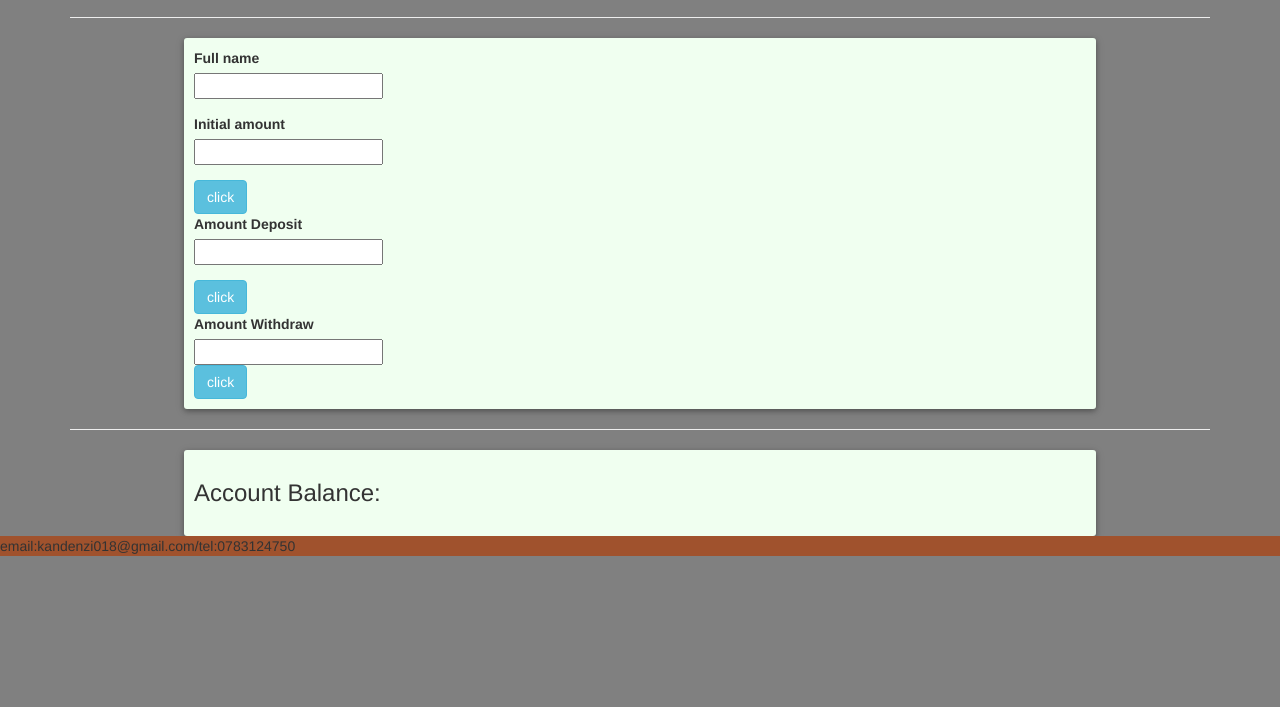
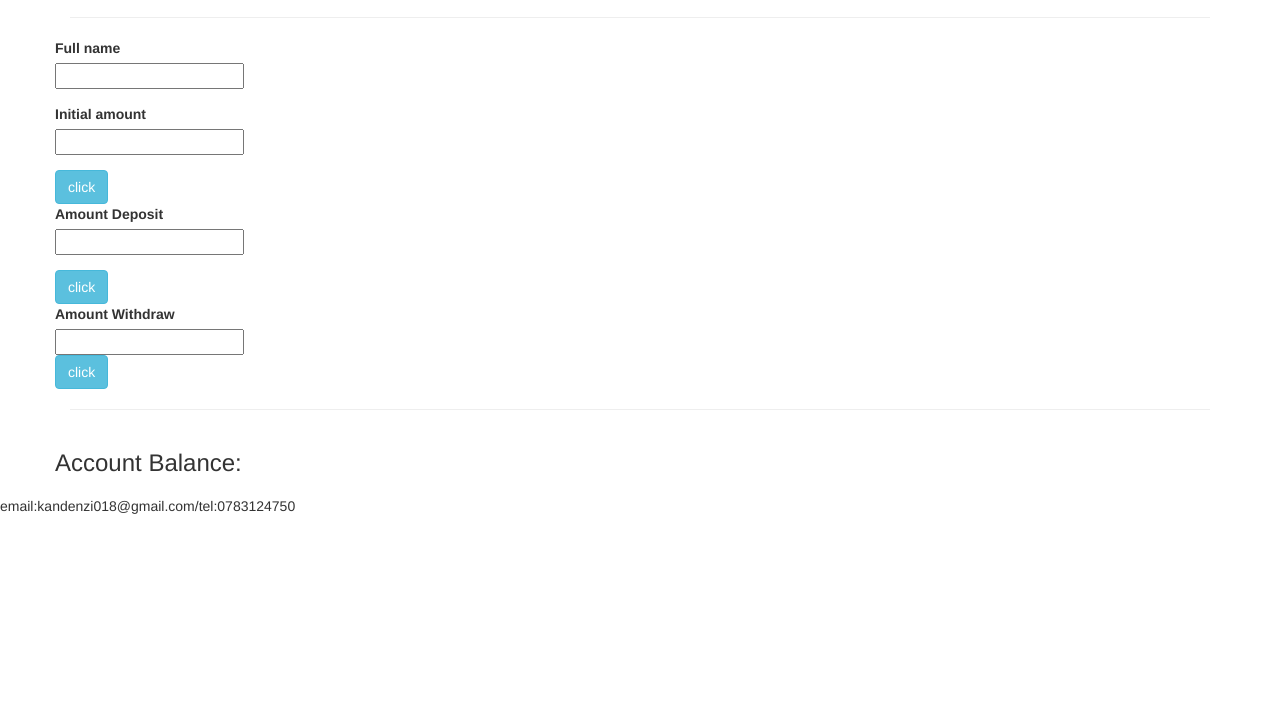
Before and after one commit to geratha/bank-account, a plain HTML site: page index.html in a window 1280 px wide. Shown: the part 93-800 px from the top of the page. Drawn offline with Linux system fonts and the light colour scheme; files that its build step writes are made by us from their sources.

Commit message:
body styles

```diff
--- a/css/style.css
+++ b/css/style.css
@@ -1,16 +0,0 @@
-
-body{
-    background-color:grey;
-}
-.row{
-        background: #fff;
-        width: 80%;
-        margin: auto;
-        padding: 10px;
-        box-shadow: 0 2px 10px 0 rgba(0, 0, 0, 0.16), 0 2px 5px 0 rgba(0, 0, 0, 0.26);
-        border-radius: 3px;
-        background-color:honeydew;
-}
-p{
-    background-color:sienna;
-}
```
